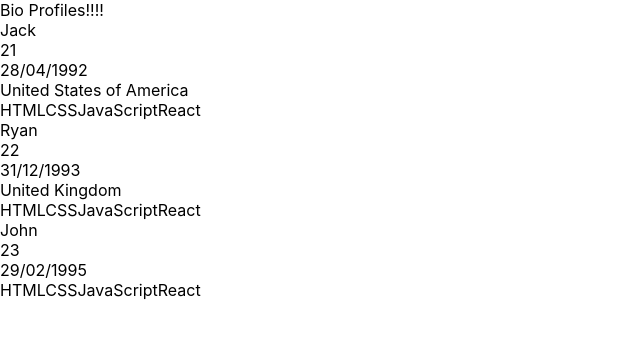
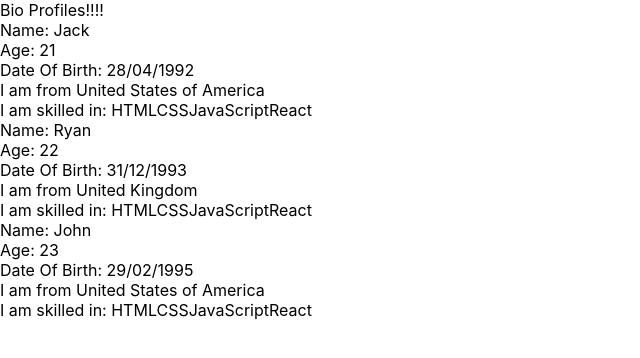
Before and after one commit to YesImKenny/ask-apps-session-3-hands-on, a React (Create React App) app in the folder bio-profile/: page / in a window 1280 px wide. Shown: the top 358 px of the page, without its empty margins (0-640 px from the left). Built offline with nearby package versions, Linux system fonts and the light colour scheme.

Commit message:
Conditionally render country

```diff
--- a/bio-profile/public/index.html
+++ b/bio-profile/public/index.html
@@ -7,7 +7,7 @@
     <meta name="theme-color" content="#000000" />
     <meta
       name="description"
-      content="Web site created using create-react-app"
+      content="Bio Profile"
     />
     <link rel="apple-touch-icon" href="%PUBLIC_URL%/logo192.png" />
     <!--
@@ -24,7 +24,7 @@
       work correctly both with client-side routing and a non-root public URL.
       Learn how to configure a non-root public URL by running `npm run build`.
     -->
-    <title>React App</title>
+    <title>Bio Profile</title>
   </head>
   <body>
     <noscript>You need to enable JavaScript to run this app.</noscript>
--- a/bio-profile/src/Age.js
+++ b/bio-profile/src/Age.js
@@ -4,7 +4,12 @@ const Age = (props) => {
   const age = props.age;
   return (
     <div>
-      {age}
+      <section>
+        Age:
+        <span> {age}
+        </span>
+      </section>
+
     </div>
   );
 }
--- a/bio-profile/src/Country.js
+++ b/bio-profile/src/Country.js
@@ -2,11 +2,20 @@ import * as React from 'react';
 
 const Country = (props) => {
   const country = props.country;
-  return (
-    <div>
-      {country}
-    </div>
-  );
+  if (country) {
+    return (
+      <div>
+        I am from {country}
+      </div>
+    );
+  } else {
+    return (
+      <div>
+        I am from United States of America
+      </div>
+    );
+  }
+
 }
 
 export default Country;
--- a/bio-profile/src/DateOfBirth.js
+++ b/bio-profile/src/DateOfBirth.js
@@ -9,8 +9,13 @@ class DateOfBirth extends React.Component {
     const dob = this.props.dob;
     return (
       <div>
-        {dob}
-      </div>
+      <section>
+        Date Of Birth:
+        <span> {dob}
+        </span>
+      </section>
+
+    </div>
     );
   }
 
--- a/bio-profile/src/Name.js
+++ b/bio-profile/src/Name.js
@@ -4,7 +4,10 @@ const Name = (props) => {
   const name  = props.name;
   return (
     <div>
-      {name}
+      <section>Name:
+      <span> {name}</span>
+      </section>
+
     </div>
   );
 }
--- a/bio-profile/src/Skills.js
+++ b/bio-profile/src/Skills.js
@@ -9,7 +9,7 @@ class Skills extends React.Component {
     const skills = this.props.skills;
     return (
       <div>
-        {skills}
+        I am skilled in: {skills}
       </div>
     );
   }
```
Also changed, not shown: bio-profile/public/manifest.json.
